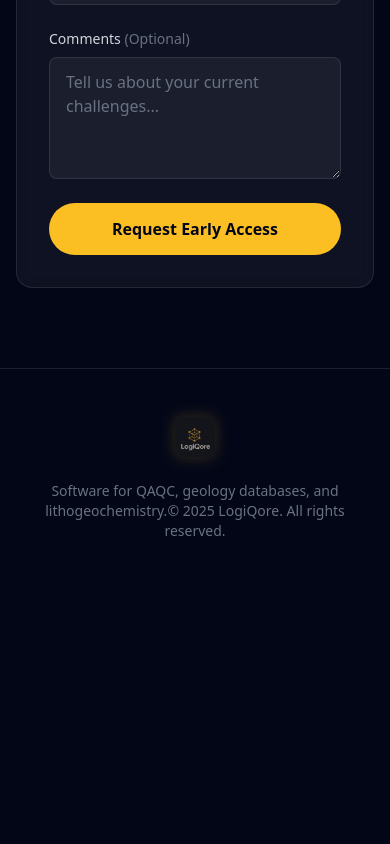
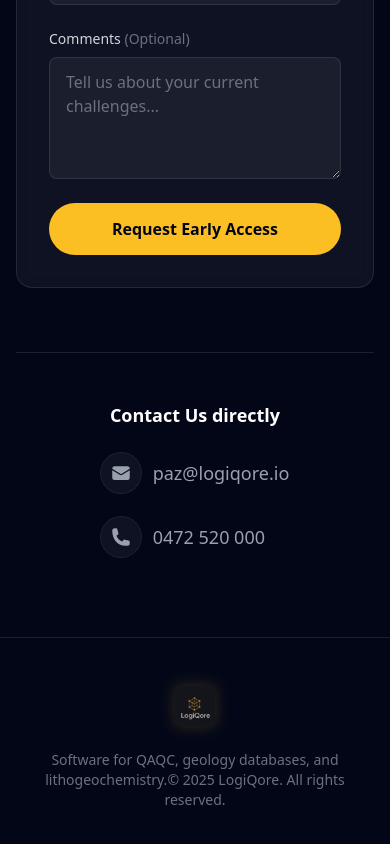
Before and after one commit to Jhizzing/logiqore-website, a Next.js app: page / in a window 390 px wide. Shown: the part 5100-5944 px from the top of the page. Before the commit the page ends 5689 px from the top, so only its background shows below. Built offline with nearby package versions, Linux system fonts and the light colour scheme.

Commit message:
Add direct contact details to Contact section

```diff
--- a/src/components/ContactSection.tsx
+++ b/src/components/ContactSection.tsx
@@ -85,6 +85,38 @@ export function ContactSection() {
             </form>
           )}
         </div>
+
+        <div className="mt-16 border-t border-white/10 pt-12">
+          <div className="flex flex-col items-center justify-center gap-6 text-center">
+            <h3 className="text-lg font-semibold text-white">Contact Us directly</h3>
+            <div className="flex flex-col gap-6 sm:flex-row sm:gap-12">
+              <a
+                href="mailto:paz@logiqore.io"
+                className="group flex items-center gap-3 text-gray-400 transition-colors hover:text-brand-gold"
+              >
+                <div className="flex h-10 w-10 items-center justify-center rounded-full bg-white/5 ring-1 ring-white/10 transition-all group-hover:bg-brand-gold/10 group-hover:ring-brand-gold/30">
+                  <svg xmlns="http://www.w3.org/2000/svg" viewBox="0 0 24 24" fill="currentColor" className="h-5 w-5">
+                    <path d="M1.5 8.67v8.58a3 3 0 003 3h15a3 3 0 003-3V8.67l-8.928 5.493a3 3 0 01-3.144 0L1.5 8.67z" />
+                    <path d="M22.5 6.908V6.75a3 3 0 00-3-3h-15a3 3 0 00-3 3v.158l9.714 5.978a1.5 1.5 0 001.572 0L22.5 6.908z" />
+                  </svg>
+                </div>
+                <span className="text-lg">paz@logiqore.io</span>
+              </a>
+
+              <a
+                href="tel:0472520000"
+                className="group flex items-center gap-3 text-gray-400 transition-colors hover:text-brand-gold"
+              >
+                <div className="flex h-10 w-10 items-center justify-center rounded-full bg-white/5 ring-1 ring-white/10 transition-all group-hover:bg-brand-gold/10 group-hover:ring-brand-gold/30">
+                  <svg xmlns="http://www.w3.org/2000/svg" viewBox="0 0 24 24" fill="currentColor" className="h-5 w-5">
+                    <path fillRule="evenodd" d="M1.5 4.5a3 3 0 013-3h1.372c.86 0 1.61.586 1.819 1.42l1.105 4.423a1.875 1.875 0 01-.694 1.955l-1.293.97c-.135.101-.164.249-.126.352a11.285 11.285 0 006.697 6.697c.103.038.25.009.352-.126l.97-1.293a1.875 1.875 0 011.955-.694l4.423 1.105c.834.209 1.42.959 1.42 1.82V19.5a3 3 0 01-3 3h-2.25C8.552 22.5 1.5 15.448 1.5 4.5z" clipRule="evenodd" />
+                  </svg>
+                </div>
+                <span className="text-lg">0472 520 000</span>
+              </a>
+            </div>
+          </div>
+        </div>
       </div>
     </section>
   );
```
